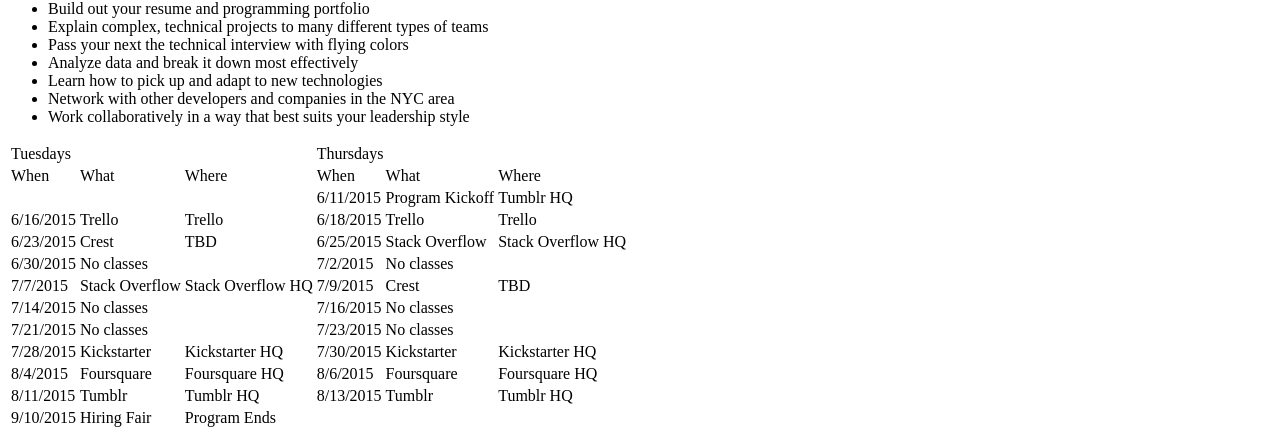
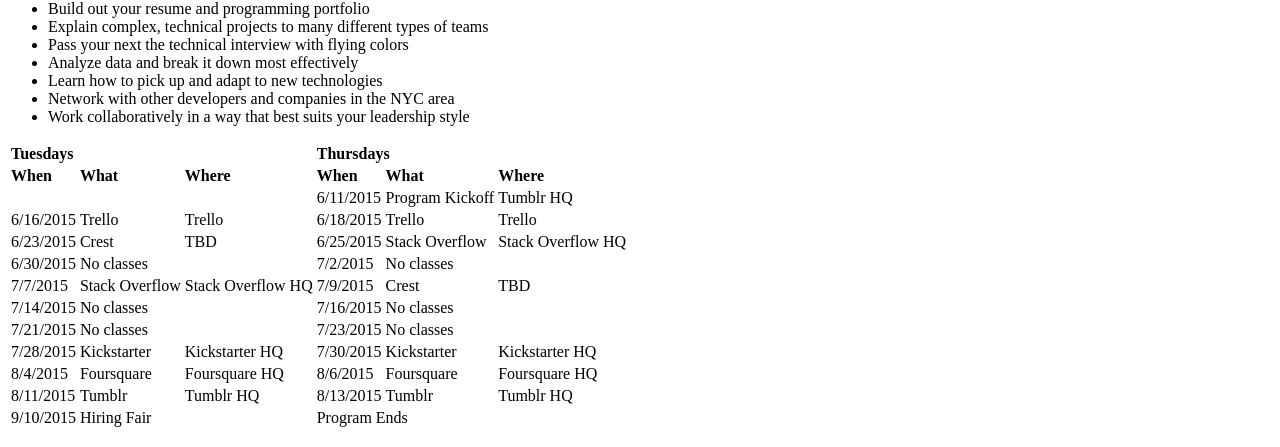
Before and after one commit to JonHMChan/beyondcoding, a plain HTML site: page index.html in a window 1280 px wide. Shown: the part 1737-2184 px from the top of the page. Drawn offline with nearby package versions, Linux system fonts and the light colour scheme; no server answers.

Commit message:
Fixes on schedule

```diff
--- a/index.html
+++ b/index.html
@@ -96,15 +96,15 @@
 				<div class="inner-container">
 					<table>
 						<tr>
-							<td colspan="3">Tuesdays</td>
-							<td colspan="3">Thursdays</td>
+							<td colspan="3"><strong>Tuesdays</strong></td>
+							<td colspan="3"><strong>Thursdays</strong></td>
 						</tr>
 						<tr>
-							<td>When</td><td>What</td><td>Where</td>
-							<td>When</td><td>What</td><td>Where</td>
+							<td><strong>When</strong></td><td><strong>What</strong></td><td><strong>Where</strong></td>
+							<td><strong>When</strong></td><td><strong>What</strong></td><td><strong>Where</strong></td>
 						</tr>
 						<tr>
-							<td></td><td></td><td></td>
+							<td colspan="3"></td>
 							<td>6/11/2015</td><td>Program Kickoff</td><td>Tumblr HQ</td>
 						</tr>
 						<tr>
@@ -144,7 +144,7 @@
 							<td>8/13/2015</td><td>Tumblr</td><td>Tumblr HQ</td>
 						</tr>
 						<tr>
-							<td>9/10/2015</td><td class="2">Hiring Fair</td>
+							<td>9/10/2015</td><td colspan="2">Hiring Fair</td>
 							<td colspan="3">Program Ends</td>
 						</tr>
 					</table>
```
